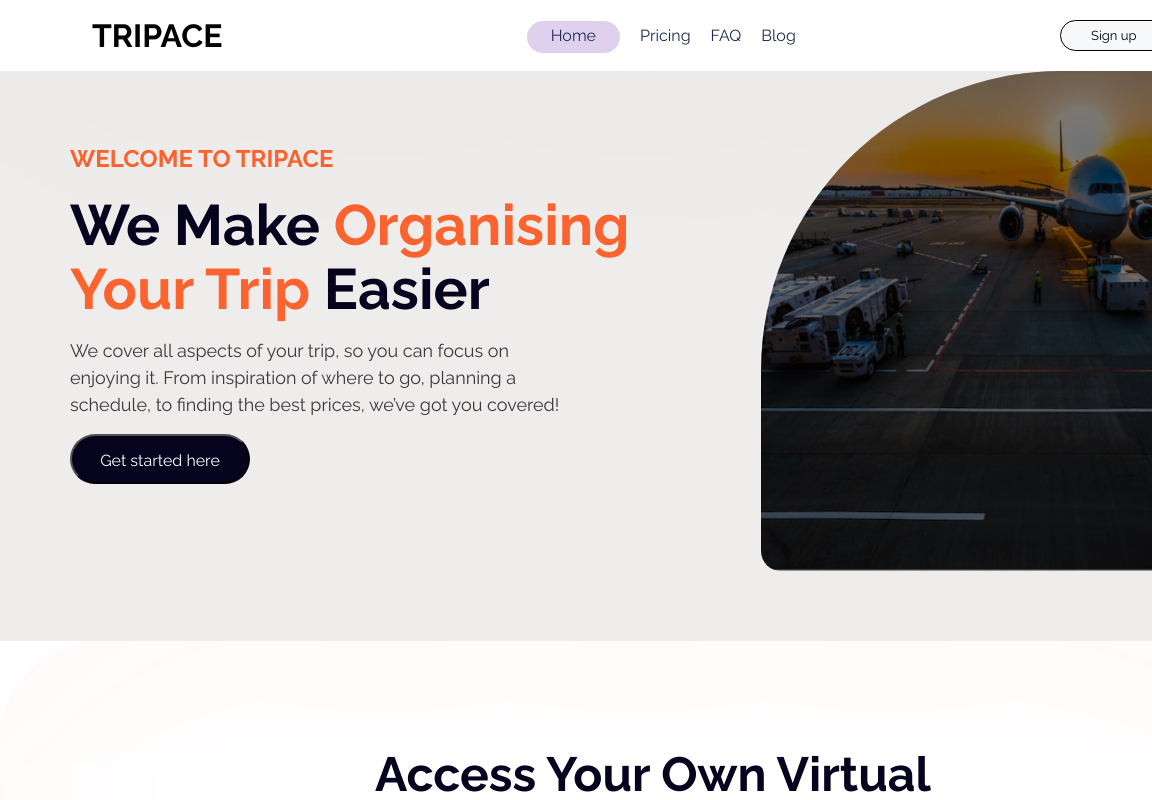
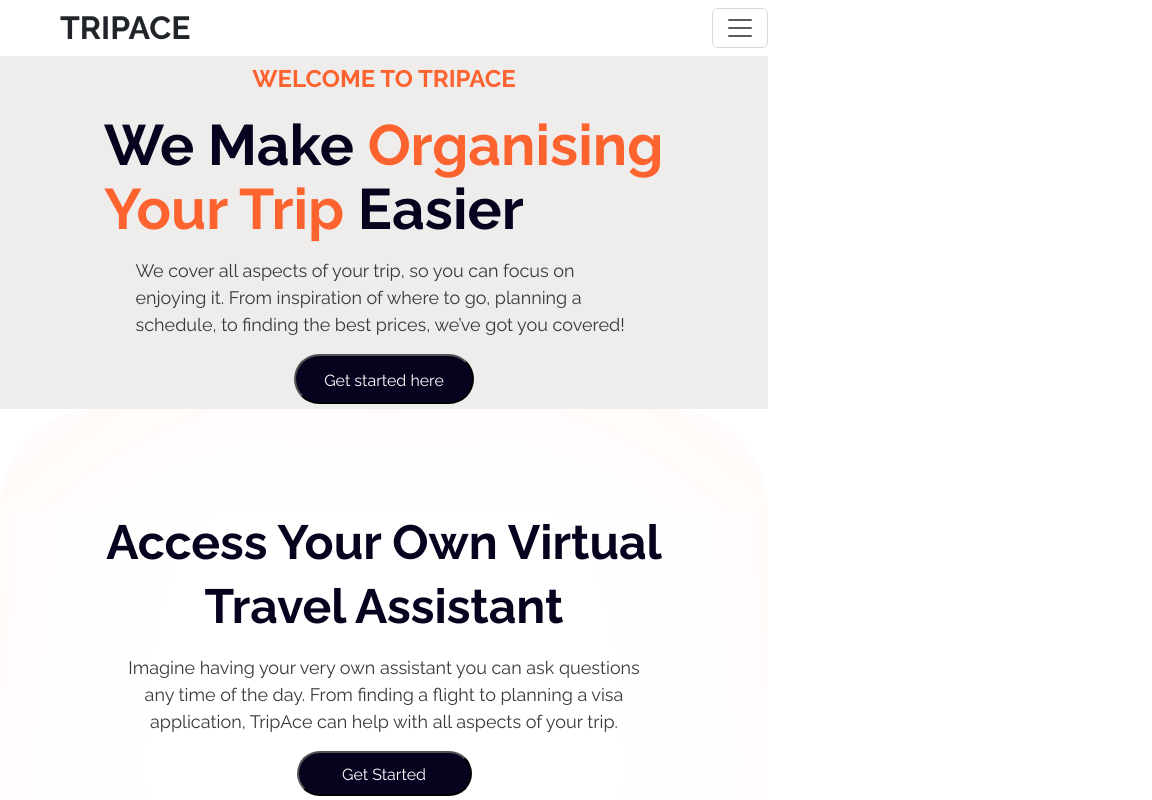
Before and after one commit to Abdulmajid48/tripace, a React (Create React App) app in the folder client/: page / in a window 768 px wide. Shown: the top 800 px of the page, 1152 px wide, since content can reach past the window. Built offline with nearby package versions, Linux system fonts and the light colour scheme.

Commit message:
eight commit

```diff
--- a/client/public/index.css
+++ b/client/public/index.css
@@ -6,47 +6,26 @@ body {
   background-color: white;
 }
 
-@media screen and (min-width: 300px) and (max-width: 570px) {
-  .footer,
-  .navbarcontainer,
-  .general,
-  .authdiv {
-    width: 280dvw;
-  }
-}
-
-@media screen and (min-width: 570px) and (max-width: 700px) {
-  .footer,
-  .general,
-  .navbarcontainer,
-  .authdiv {
-    width: 200dvw;
-  }
-}
-
-@media screen and (min-width: 700px) and (max-width: 994px) {
-  .footer,
-  .general,
-  .navbarcontainer,
-  .authdiv {
-    width: 170dvw;
-  }
-
-  .airport {
-    flex-shrink: 1;
-    flex-basis: 40%;
-  }
-}
-
-.containers {
-  display: flex;
-  flex-direction: row;
-  gap: 30px;
-  margin-left: 80px;
-}
+.general {
+  min-width: auto !important;
+}
+/* max-width: 00dvh !important;*/
 /* -------NavBar------------ */
-
+.allcon {
+  display: flex;
+  justify-content: space-between;
+  width: 100%;
+}
+
+.subcontainer {
+  display: flex;
+  flex-direction: row;
+  gap: 150px;
+}
 .navbarcontainer {
+  display: flex;
+  flex-direction: row;
+  gap: 300px;
   background-color: #ffffff;
   box-shadow: 0px 4px 234px 0px #0000000d;
 }
@@ -79,11 +58,13 @@ body {
 }
 
 .navtripace {
+  margin-left: 30px;
   font-size: 32px;
   font-weight: 700;
-  line-height: 55px;
-  letter-spacing: 0em;
-  text-align: left;
+  line-height: 40px;
+  letter-spacing: 0em;
+  text-align: left;
+  align-self: center;
 }
 
 .userprofile {
@@ -230,14 +211,14 @@ footer ul {
   text-align: left;
 }
 
-/* Body welcome Div */
+/*---------------Body welcome Div-------------*/
 .imgdiv {
-  display: flex;
+  display: inline-flex;
   flex-direction: row;
   justify-content: space-between;
   gap: 10%;
   height: auto;
-  width: auto;
+  width: 100dvw;
   background-color: #efecec;
 }
 
@@ -248,15 +229,17 @@ footer ul {
 }
 
 .imgword {
+  display: flex;
+  flex-direction: column;
   height: 570px;
   flex-basis: 40%;
   padding: 70px 0 0 70px;
   align-self: center;
+  flex-shrink: 1;
 }
 
 .welcome {
   /* width: 300px; */
-  height: 36px;
   font-size: 24px;
   font-weight: 700;
   line-height: 36px;
@@ -303,6 +286,63 @@ footer ul {
 }
 
 /* ------------------------------------------------- */
+@media screen and (min-width: 300px) and (max-width: 900px) {
+  .airport {
+    display: none;
+  }
+
+  .imgword {
+    display: flex;
+    flex-direction: column;
+    justify-content: center;
+    align-items: center;
+    height: auto !important;
+    min-width: 100%;
+    margin: 0;
+    padding: 5px !important;
+  }
+
+  .welcome {
+    flex: 1;
+    font-size: 24px;
+    font-weight: 700;
+    line-height: 36px;
+    letter-spacing: 0px;
+    text-align: left;
+    color: #fd632f;
+  }
+
+  .wemake {
+    flex: 1;
+    height: 128px;
+    font-size: 57px;
+    font-weight: 700;
+    line-height: 64px;
+    letter-spacing: 0em;
+    text-align: left;
+    color: #06031e;
+  }
+
+  .wecover {
+    flex: 1;
+    height: 81px;
+    font-size: 18px;
+    font-weight: 400;
+    line-height: 27px;
+    letter-spacing: 0px;
+    text-align: left;
+    color: #3a383c;
+  }
+
+  .topvirtual {
+    width: 100dvw;
+  }
+
+  .access,
+  .imagine {
+    width: 500px;
+  }
+}
 
 .virtual {
   width: auto;
@@ -345,7 +385,6 @@ footer ul {
 .access {
   width: 564px;
   height: 128px;
-  font-family: "Raleway", sans-serif;
   font-size: 48px;
   font-weight: 700;
   line-height: 64px;
@@ -357,7 +396,6 @@ footer ul {
 .imagine {
   width: 515px;
   height: 81px;
-  font-family: "Raleway", sans-serif;
   font-size: 18px;
   font-weight: 400;
   line-height: 27px;
--- a/client/src/components/Body.jsx
+++ b/client/src/components/Body.jsx
@@ -7,7 +7,7 @@ function Body() {
   return (
     <div className="general">
       <div className="imgdiv">
-        <div className="imgword">
+        <div className="imgword smallsize">
           <p className="welcome">WELCOME TO TRIPACE</p>
           <p className="wemake">
             We Make <span className="organise">Organising Your Trip</span>{" "}
@@ -22,7 +22,7 @@ function Body() {
             <button className="bodybtn">Get started here</button>
           </NavLink>
         </div>
-        <img className="airport" src="./images/imageairpot.jpg" alt=""></img>
+        <img className="airport" src="./images/imageairpot.jpg" alt="" />
       </div>
       <div className="virtual">
         <div className="smallvirtual">
--- a/client/src/components/Nav.jsx
+++ b/client/src/components/Nav.jsx
@@ -3,16 +3,47 @@ import { NavLink } from "react-router-dom";
 // Main Nav Bar
 function Navbar(props) {
   return (
-    <div>
-      <nav className="navbar navbar-expand-lg navbarcontainer">
-        <div className="container-fluid containers">
-          <div>
-            <NavLink to="/" className="navbar-brand navtripace">
-              {props.tripace}
-            </NavLink>
+    <div className="allcon">
+      <div className="navtripace">
+        <NavLink to="/" className="navbar-brand me-auto navtripace">
+          {props.tripace}
+        </NavLink>
+      </div>
+      <nav class="navbar navbar-expand-lg">
+        <div>
+          <div
+            class="offcanvas offcanvas-end"
+            tabindex="-1"
+            id="offcanvasNavbar"
+            aria-labelledby="offcanvasNavbarLabel"
+          >
+            <div class="offcanvas-header">
+              <h5 class="offcanvas-title" id="offcanvasNavbarLabel">
+                Options
+              </h5>
+              <button
+                type="button"
+                class="btn-close"
+                data-bs-dismiss="offcanvas"
+                aria-label="Close"
+              ></button>
+            </div>
+            <div class="offcanvas-body subcontainer">
+              {props.navoptions}
+              {props.userprofile}
+            </div>
           </div>
-          {props.navoptions}
-          {props.userprofile}
+
+          <button
+            class="navbar-toggler"
+            type="button"
+            data-bs-toggle="offcanvas"
+            data-bs-target="#offcanvasNavbar"
+            aria-controls="offcanvasNavbar"
+            aria-label="Toggle navigation"
+          >
+            <span class="navbar-toggler-icon"></span>
+          </button>
         </div>
       </nav>
     </div>
--- a/client/src/components/Navbars.jsx
+++ b/client/src/components/Navbars.jsx
@@ -65,24 +65,28 @@ function Homenavbar(props) {
       tripace={"TRIPACE"}
       navoptions={
         <div>
-          <ul className=" navitems">
-            <li>
-              <NavLink to="/" className="homebutton navlink">
+          <ul class="navbar-nav navitems">
+            <li class="nav-item">
+              <NavLink
+                to="/"
+                className="homebutton nav-link"
+                aria-current="page"
+              >
                 {props.itinerary ? "Dashboard" : " Home"}
               </NavLink>
             </li>
-            <li>
-              <NavLink to="" className="navlink">
+            <li class="nav-item">
+              <NavLink to="" className="nav-link">
                 Pricing
               </NavLink>
             </li>
-            <li>
-              <NavLink to="" className="navlink">
+            <li class="nav-item">
+              <NavLink to="" className="nav-link ">
                 FAQ
               </NavLink>
             </li>
-            <li>
-              <NavLink to="" className="navlink">
+            <li class="nav-item">
+              <NavLink to="" className="nav-link">
                 Blog
               </NavLink>
             </li>
```
Also changed, not shown: client/public/images/imgairport.svg (added).
